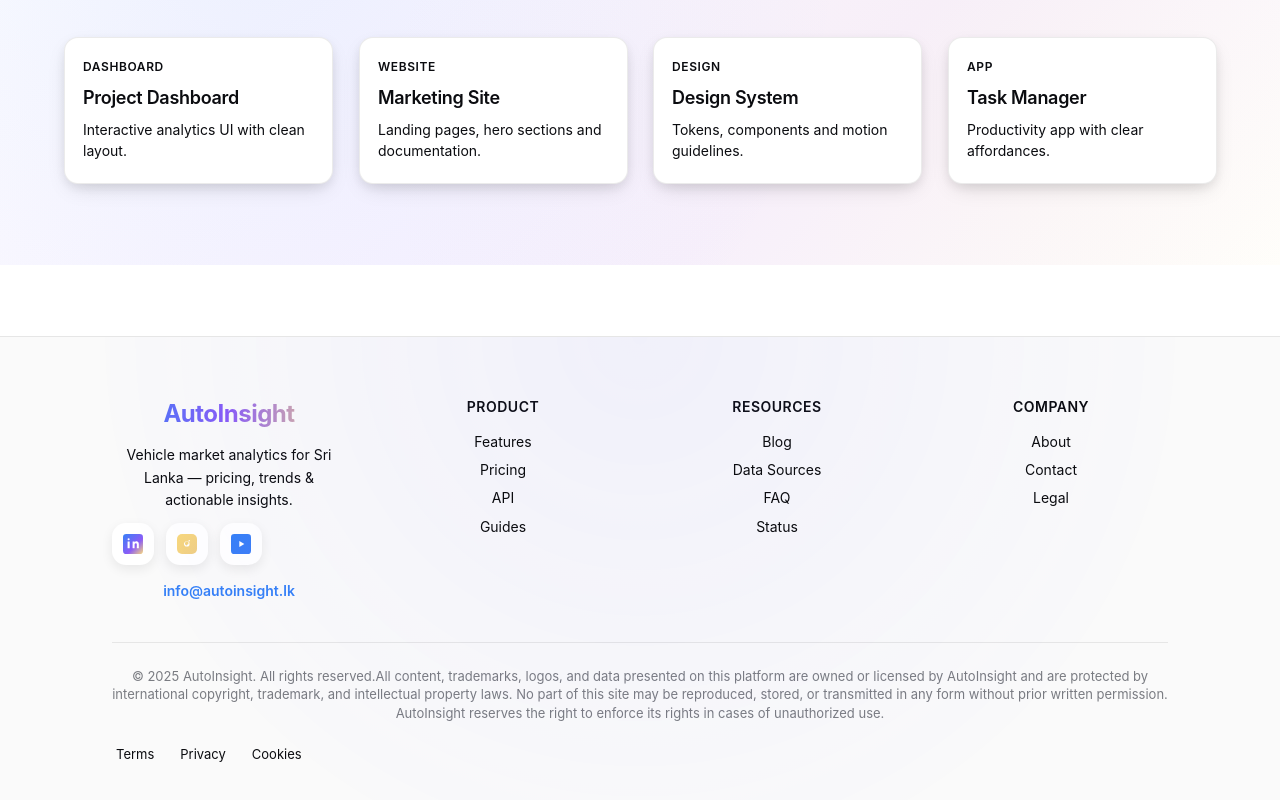
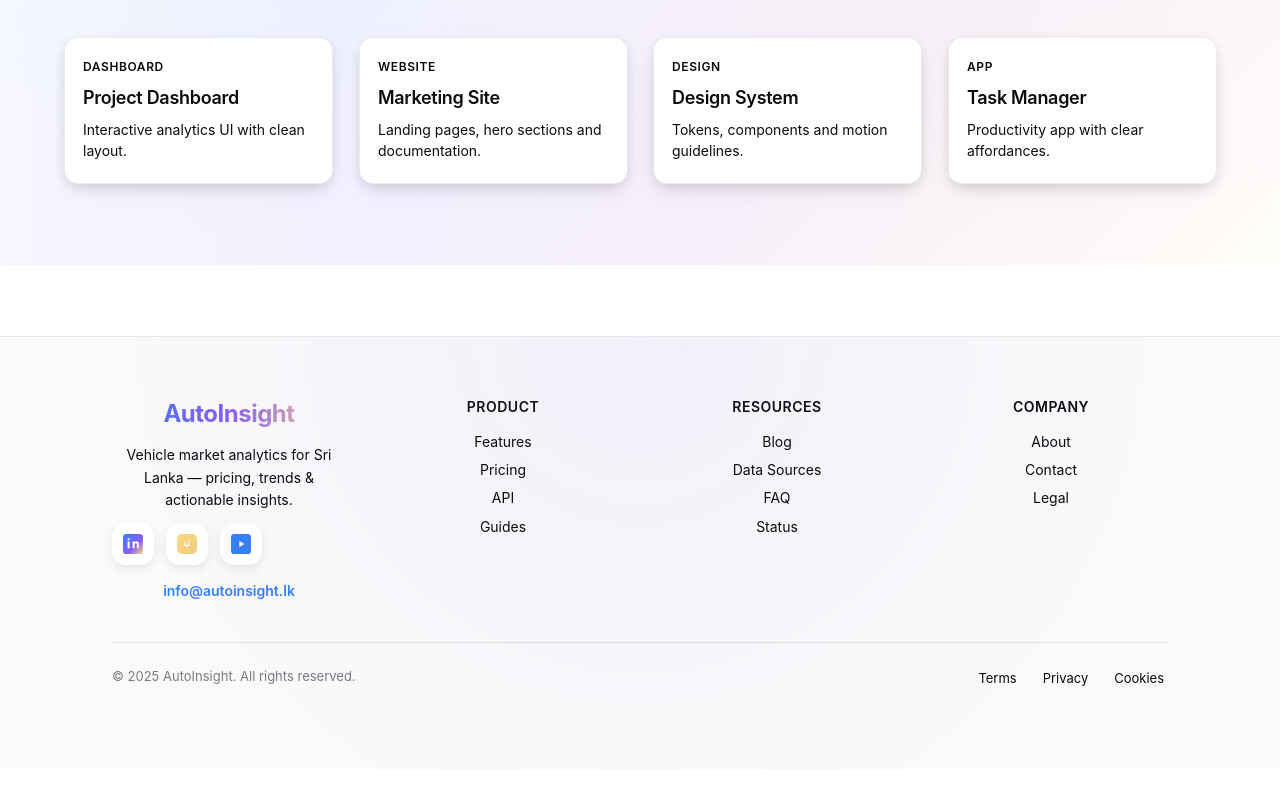
Before and after one commit to akila20040720/autoinsightcs70, a React (Vite) app in the folder cs70/: page / in a window 1280 px wide. Shown: the part 4816-5616 px from the top of the page. After the commit the page ends 5585 px from the top, so only its background shows below. Built offline with nearby package versions, Linux system fonts and the light colour scheme.

Commit message:
fix: update footer component

```diff
--- a/cs70/src/components/Footer.tsx
+++ b/cs70/src/components/Footer.tsx
@@ -185,13 +185,7 @@ export default function Footer() {
 
         <div className="footer-bottom">
           <div className="legal">
-            © {year} AutoInsight. All rights reserved.All content, trademarks,
-            logos, and data presented on this platform are owned or licensed by
-            AutoInsight and are protected by international copyright, trademark,
-            and intellectual property laws. No part of this site may be
-            reproduced, stored, or transmitted in any form without prior written
-            permission. AutoInsight reserves the right to enforce its rights in
-            cases of unauthorized use.
+            © {year} AutoInsight. All rights reserved.
           </div>
 
           <div className="policies">
```
